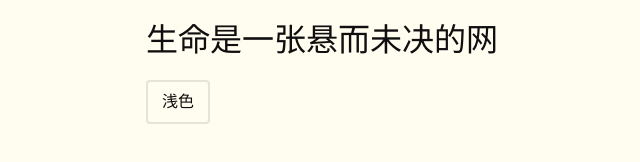
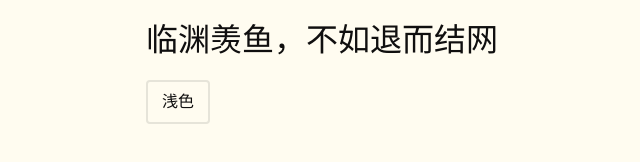
Before and after one commit to mancuoj-collective/web, a website with bundled scripts: page index.html in a window 1280 px wide. Shown: the whole page, without its empty margins (158-798 px from the left). Built offline with nearby package versions, Linux system fonts and the light colour scheme; a small style sheet from the web is missing.

Commit message:
chore: update

```diff
--- a/index.html
+++ b/index.html
@@ -18,7 +18,7 @@
 
   <body>
     <div class="app">
-      <div class="title">生命是一张悬而未决的网</div>
+      <div class="title">临渊羡鱼，不如退而结网</div>
       <button class="toggle">浅色</button>
     </div>
   </body>
```
